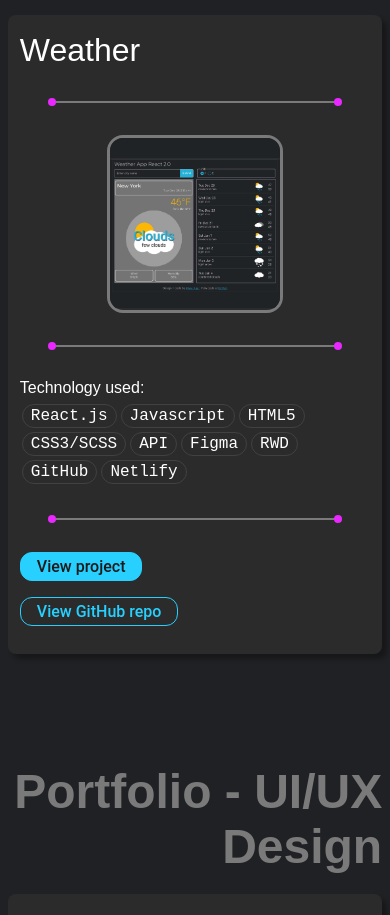
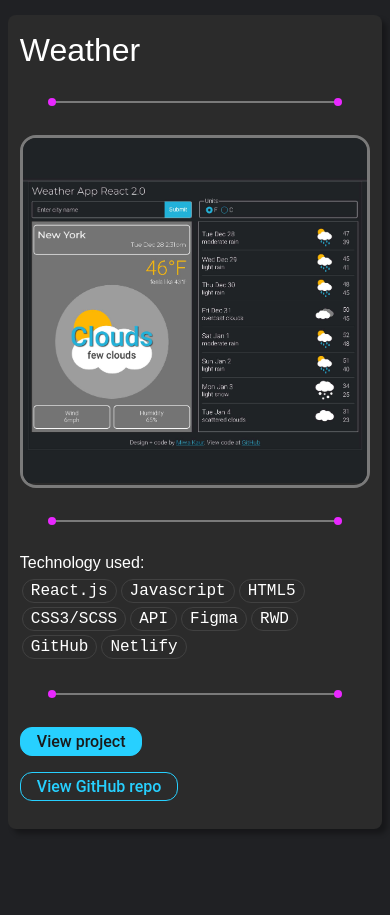
Before and after one commit to peeweemiwie/miwa-kaur-19122021, a React (Create React App) app: page / in a window 390 px wide. Shown: the part 5400-6315 px from the top of the page. Built offline with nearby package versions, Linux system fonts and the light colour scheme.

Commit message:
Add mobile style

```diff
--- a/src/component/Portfolio/Portfolio.js
+++ b/src/component/Portfolio/Portfolio.js
@@ -6,6 +6,7 @@ import { Hr } from '../shared/Hr';
 import { KeywordList } from '../shared/Lists';
 import { CardTitle, StyledCard, FigureHalf } from '../shared/Card';
 import { AnchorButtonFilled, AnchorButtonOutline } from '../shared/Buttons';
+import { ExcludeMobile, MobileOnly } from '../shared/Responsive';
 import { Color } from '../variables';
 const { primary, dark, accent } = Color;
 
@@ -14,9 +15,16 @@ const Portfolio = () => {
 		<StyledCard key={`portfolio${index}`}>
 			<CardTitle>{app.title}</CardTitle>
 			<Hr bgColor={accent} />
-			<FigureHalf>
-				<img src={`${app.img.url}`} alt={`${app.img.alt}`} />
-			</FigureHalf>
+			<ExcludeMobile>
+				<FigureHalf>
+					<img src={`${app.img.url}`} alt={`${app.img.alt}`} />
+				</FigureHalf>
+			</ExcludeMobile>
+			<MobileOnly>
+				<figure>
+					<img src={`${app.img.url}`} alt={`${app.img.alt}`} />
+				</figure>
+			</MobileOnly>
 			<Hr bgColor={accent} />
 			<h4>Technology used:</h4>
 			<KeywordList>
@@ -59,7 +67,7 @@ const Portfolio = () => {
 	));
 
 	return (
-		<Row id='portfolio'>
+		<Row>
 			<Container>
 				<SectionTitle>Portfolio - React Apps</SectionTitle>
 				<Grid>{cards}</Grid>
```
